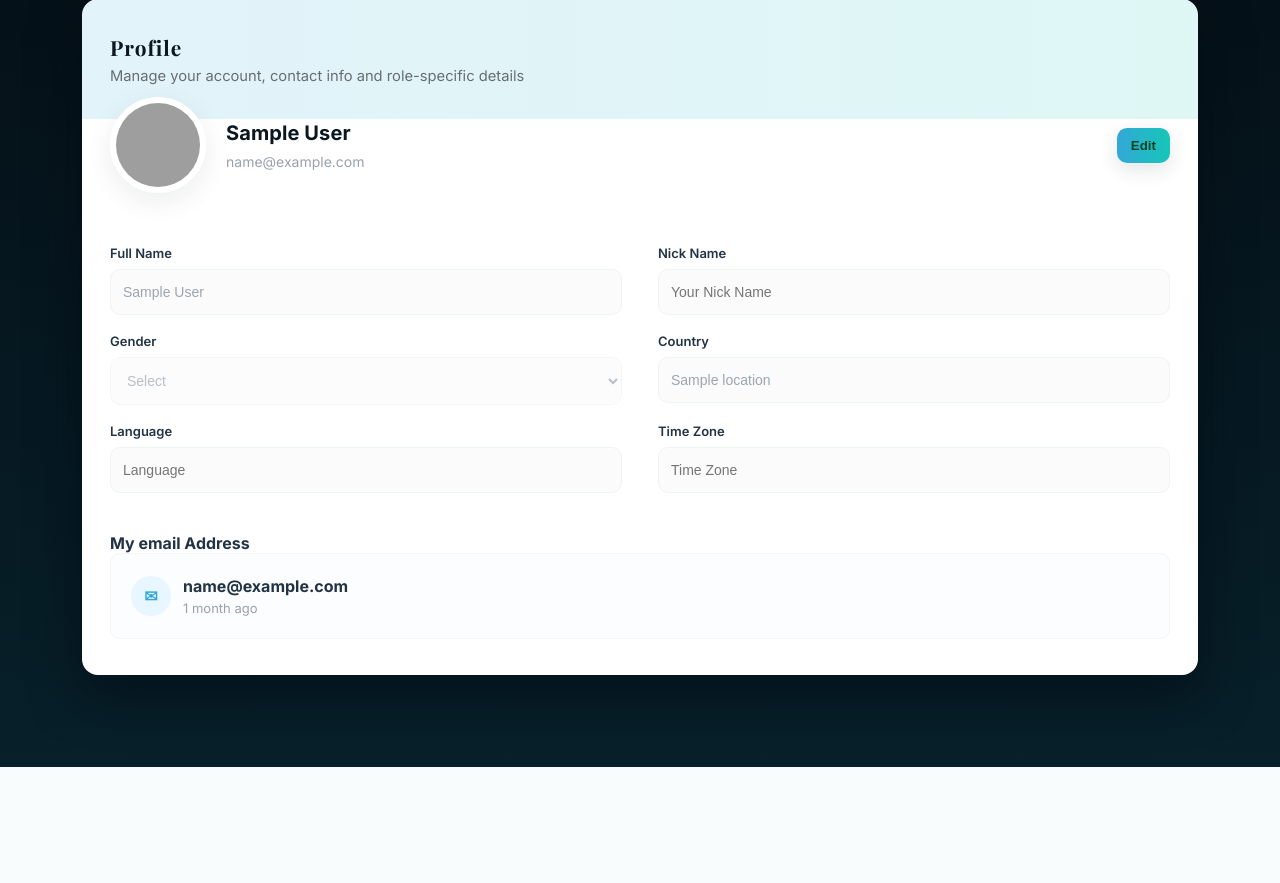
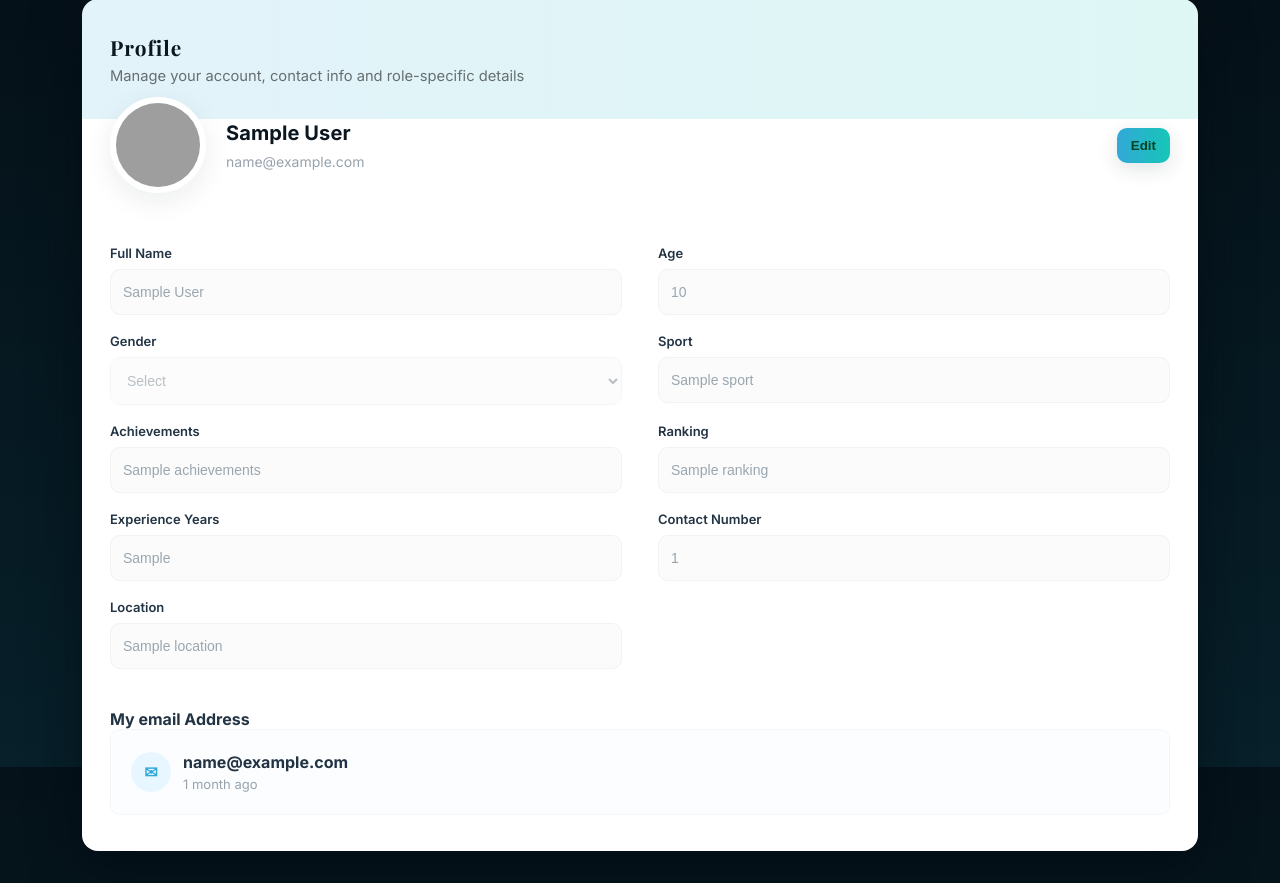
Before and after one commit to lara-jacob/LinkedIn-for-Atheletes, a Flask app: page /profile in a window 1280 px wide. Shown: the part 125-1008 px from the top of the page. Before the commit the page ends 892 px from the top, so only its background shows below. Run offline with Flask 3, Linux system fonts and the light colour scheme; the visitor is signed in with stand-in values (Sample User, id 1); a database or web service that is not in the repository returns one stand-in record (values such as "Sample title"); some libraries are stand-ins or nearby versions; grey boxes are pictures that could not be loaded.

Commit message:
profile update

```diff
--- a/templates/profile.html
+++ b/templates/profile.html
@@ -163,60 +88,37 @@
         </div>
 
         <div class="content">
-          <!-- top row: avatar + name + edit -->
           <div class="top-row">
             <div class="avatar-wrap">
               <img class="avatar" src="{{ avatar_url }}" alt="avatar" onerror="this.onerror=null;this.src='https://images.unsplash.com/photo-1521412644187-c49fa049e84d?auto=format&fit=crop&w=200&q=60'">
             </div>
-
             <div class="meta">
               <h1>{{ display_name }}</h1>
               <div class="email">{{ session.email if session.email is defined else '' }}</div>
             </div>
-
             <div class="actions">
-              <!-- Edit button toggles form read/write. Button will change to Save when editing. -->
               <button id="editBtn" class="btn-edit" aria-controls="profileForm">Edit</button>
             </div>
           </div>
 
-          <!-- content forms: athlete/sponsor/coach (Jinja conditionals preserved) -->
           {% if user_role == "athlete" %}
           <form id="profileForm" method="POST" action="/update_profile/athlete" autocomplete="off" novalidate>
             <div class="grid">
-              <div class="field">
-                <label for="full_name">Full Name</label>
-                <input id="full_name" name="full_name" value="{{ user.full_name }}" readonly>
-              </div>
-
-              <div class="field">
-                <label for="nick_name">Nick Name</label>
-                <input id="nick_name" name="nick_name" value="{{ user.nick_name if user.nick_name is defined else '' }}" readonly placeholder="Your Nick Name">
-              </div>
-
-              <div class="field">
-                <label for="gender">Gender</label>
+              <div class="field"><label for="full_name">Full Name</label><input id="full_name" name="full_name" value="{{ user.full_name }}" readonly></div>
+              <div class="field"><label for="age">Age</label><input id="age" name="age" value="{{ user.age }}" readonly></div>
+              <div class="field"><label for="gender">Gender</label>
                 <select id="gender" name="gender" disabled>
-                  <option value="" {% if not user.gender %}selected{% endif %}>Select</option>
+                  <option value="">Select</option>
                   <option value="Male" {% if user.gender=='Male' %}selected{% endif %}>Male</option>
                   <option value="Female" {% if user.gender=='Female' %}selected{% endif %}>Female</option>
                 </select>
               </div>
-
-              <div class="field">
-                <label for="location">Country</label>
-                <input id="location" name="location" value="{{ user.location }}" readonly placeholder="Country">
-              </div>
-
-              <div class="field">
-                <label for="language">Language</label>
-                <input id="language" name="language" value="{{ user.language if user.language is defined else '' }}" readonly placeholder="Language">
-              </div>
-
-              <div class="field">
-                <label for="time_zone">Time Zone</label>
-                <input id="time_zone" name="time_zone" value="{{ user.time_zone if user.time_zone is defined else '' }}" readonly placeholder="Time Zone">
-              </div>
+              <div class="field"><label for="sport">Sport</label><input id="sport" name="sport" value="{{ user.sport }}" readonly></div>
+              <div class="field"><label for="achievements">Achievements</label><input id="achievements" name="achievements" value="{{ user.achievements }}" readonly></div>
+              <div class="field"><label for="ranking">Ranking</label><input id="ranking" name="ranking" value="{{ user.ranking }}" readonly></div>
+              <div class="field"><label for="experience_years">Experience Years</label><input id="experience_years" name="experience_years" value="{{ user.experience_years }}" readonly></div>
+              <div class="field"><label for="contact_number">Contact Number</label><input id="contact_number" name="contact_number" value="{{ user.contact_number }}" readonly></div>
+              <div class="field"><label for="location">Location</label><input id="location" name="location" value="{{ user.location }}" readonly></div>
             </div>
           </form>
           {% endif %}
@@ -224,26 +126,11 @@
           {% if user_role == "sponsor" %}
           <form id="profileForm" method="POST" action="/update_profile/sponsor" autocomplete="off" novalidate>
             <div class="grid">
-              <div class="field">
-                <label for="org_name">Organization Name</label>
-                <input id="org_name" name="name" value="{{ user.name }}" readonly>
-              </div>
-              <div class="field">
-                <label for="contact_person">Contact Person</label>
-                <input id="contact_person" name="contact_person" value="{{ user.contact_person }}" readonly>
-              </div>
-              <div class="field">
-                <label for="sport">Sport</label>
-                <input id="sport" name="sport" value="{{ user.sport }}" readonly>
-              </div>
-              <div class="field">
-                <label for="contact_number">Contact Number</label>
-                <input id="contact_number" name="contact_number" value="{{ user.contact_number }}" readonly>
-              </div>
-              <div class="field">
-                <label for="location2">Location</label>
-                <input id="location2" name="location" value="{{ user.location }}" readonly>
-              </div>
+              <div class="field"><label for="name"> Name</label><input id="name" name="name" value="{{ user.name }}" readonly></div>
+              <div class="field"><label for="contact_person">Contact Person</label><input id="contact_person" name="contact_person" value="{{ user.contact_person }}" readonly></div>
+              <div class="field"><label for="sport">Sport</label><input id="sport" name="sport" value="{{ user.sport }}" readonly></div>
+              <div class="field"><label for="contact_number">Contact Number</label><input id="contact_number" name="contact_number" value="{{ user.contact_number }}" readonly></div>
+              <div class="field"><label for="location">Location</label><input id="location" name="location" value="{{ user.location }}" readonly></div>
             </div>
           </form>
           {% endif %}
@@ -251,42 +138,23 @@
           {% if user_role == "coach" %}
           <form id="profileForm" method="POST" action="/update_profile/coach" autocomplete="off" novalidate>
             <div class="grid">
-              <div class="field">
-                <label for="full_name_c">Full Name</label>
-                <input id="full_name_c" name="full_name" value="{{ user.full_name }}" readonly>
-              </div>
-              <div class="field">
-                <label for="specialization">Specialization</label>
-                <input id="specialization" name="specialization" value="{{ user.specialization }}" readonly>
-              </div>
-              <div class="field">
-                <label for="certifications">Certifications</label>
-                <input id="certifications" name="certifications" value="{{ user.certifications }}" readonly>
-              </div>
-              <div class="field">
-                <label for="experience_years">Experience Years</label>
-                <input id="experience_years" name="experience_years" value="{{ user.experience_years }}" readonly>
-              </div>
-              <div class="field">
-                <label for="contact_number_c">Contact Number</label>
-                <input id="contact_number_c" name="contact_number" value="{{ user.contact_number }}" readonly>
-              </div>
-              <div class="field">
-                <label for="location_c">Location</label>
-                <input id="location_c" name="location" value="{{ user.location }}" readonly>
-              </div>
+              <div class="field"><label for="full_name">Full Name</label><input id="full_name" name="full_name" value="{{ user.full_name }}" readonly></div>
+              <div class="field"><label for="specialization">Specialization</label><input id="specialization" name="specialization" value="{{ user.specialization }}" readonly></div>
+              <div class="field"><label for="certifications">Certifications</label><input id="certifications" name="certifications" value="{{ user.certifications }}" readonly></div>
+              <div class="field"><label for="experience_years">Experience Years</label><input id="experience_years" name="experience_years" value="{{ user.experience_years }}" readonly></div>
+              <div class="field"><label for="contact_number">Contact Number</label><input id="contact_number" name="contact_number" value="{{ user.contact_number }}" readonly></div>
+              <div class="field"><label for="location">Location</label><input id="location" name="location" value="{{ user.location }}" readonly></div>
             </div>
           </form>
           {% endif %}
 
           <div class="spacer"></div>
 
-          <!-- Emails -->
-          <div class="email-block" aria-live="polite">
+          <div class="email-block">
             <div class="two-col-title">My email Address</div>
             <div class="email-list">
               <div class="email-item">
-                <div class="email-badge" aria-hidden="true">✉</div>
+                <div class="email-badge">✉</div>
                 <div class="email-meta">
                   <div class="em">{{ session.email if session.email is defined else '' }}</div>
                   <div class="sub">1 month ago</div>
@@ -294,69 +162,42 @@
               </div>
             </div>
           </div>
-
-        </div> <!-- /.content -->
+        </div>
       </section>
-    </div> <!-- /.panel-wrap -->
+    </div>
   </main>
 
   <script>
-    // Toggle edit/read-only state and submit on Save.
     (function(){
       const editBtn = document.getElementById('editBtn');
       const form = document.getElementById('profileForm');
-
-      // defensive: if there's no editable form (unexpected), do nothing
       if (!editBtn || !form) return;
-
       let editing = false;
-
       function setEditable(on){
-        // inputs/selects/textarea inside form
         const fields = form.querySelectorAll('input, select, textarea');
         fields.forEach(f => {
           const tag = f.tagName.toLowerCase();
-          if (tag === 'select') {
-            f.disabled = !on;
-          } else {
-            if (on) {
-              f.removeAttribute('readonly');
-              f.removeAttribute('disabled');
-            } else {
-              f.setAttribute('readonly','');
-              // keep select disabled style
-              if (tag === 'select') f.disabled = true;
-            }
-          }
+          if (tag === 'select') f.disabled = !on;
+          else if (on) { f.removeAttribute('readonly'); f.removeAttribute('disabled'); }
+          else { f.setAttribute('readonly',''); if (tag === 'select') f.disabled = true; }
         });
       }
-
       setEditable(false);
-
       editBtn.addEventListener('click', function(e){
         if (!editing) {
-          // Enter edit mode
           editing = true;
           editBtn.textContent = 'Save';
           editBtn.style.transform = 'translateY(-1px)';
           setEditable(true);
-          // focus first input for better UX
           const first = form.querySelector('input:not([readonly]), select:not([disabled]), textarea:not([readonly])');
           if (first) first.focus();
         } else {
-          // Save: basic UX lock and submit form
           editBtn.disabled = true;
-          // Optionally you could run client-side validation here before submit.
           form.submit();
         }
       });
-
-      // If user leaves page during edit, ask to confirm (simple safeguard)
       window.addEventListener('beforeunload', function(e){
-        if (editing) {
-          e.preventDefault();
-          e.returnValue = '';
-        }
+        if (editing) { e.preventDefault(); e.returnValue = ''; }
       });
     })();
   </script>
```
Also changed, not shown: other parts of templates/profile.html (+9 -84 lines).
